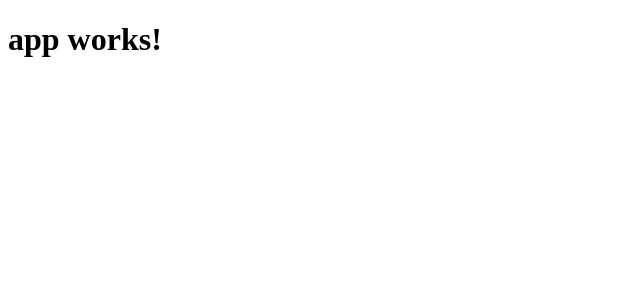
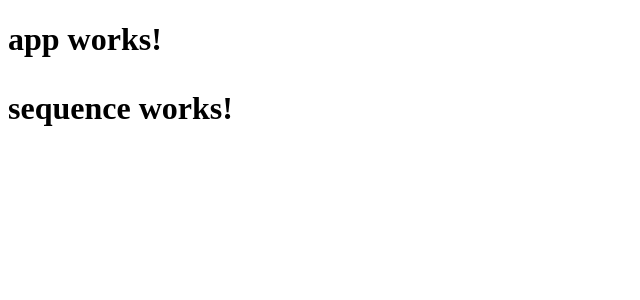
Before and after one commit to EdwardDiehl/reactive-js-ng2, an Angular app: page / in a window 1280 px wide. Shown: the top 300 px of the page, without its empty margins (0-640 px from the left). Built offline with nearby package versions, Linux system fonts and the light colour scheme.

Commit message:
Add SequenceComponent, add SequenceService to app module providers

```diff
--- a/src/app/app.component.html
+++ b/src/app/app.component.html
@@ -1,3 +1,4 @@
 <h1>
   {{title}}
+  <app-sequence></app-sequence>
 </h1>
--- /dev/null
+++ b/src/app/sequence/sequence.component.html
@@ -0,0 +1,3 @@
+<p>
+  sequence works!
+</p>
--- /dev/null
+++ b/src/app/sequence/sequence.component.ts
@@ -0,0 +1,16 @@
+import { Component, OnInit } from '@angular/core';
+import { SequenceService } from "../shared/sequence.service";
+
+@Component({
+  selector: 'app-sequence',
+  templateUrl: './sequence.component.html',
+  styleUrls: ['./sequence.component.css']
+})
+export class SequenceComponent implements OnInit {
+  constructor(private _sequenceService: SequenceService) {
+  }
+
+  ngOnInit() {
+  }
+
+}
```
Also changed, not shown: src/app/app.module.ts (+5 -2 lines), src/app/sequence/sequence.component.css (added), 1 other file (tests, documents, lock files or other folders).
